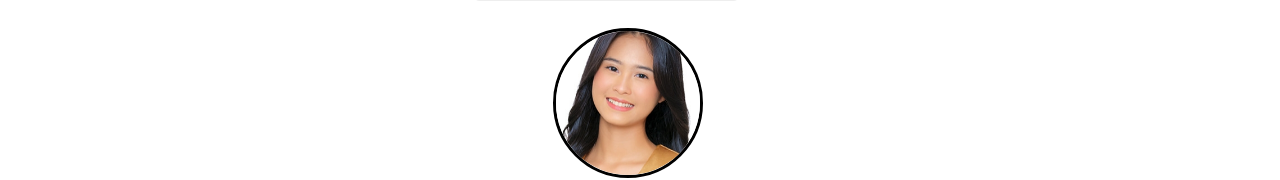
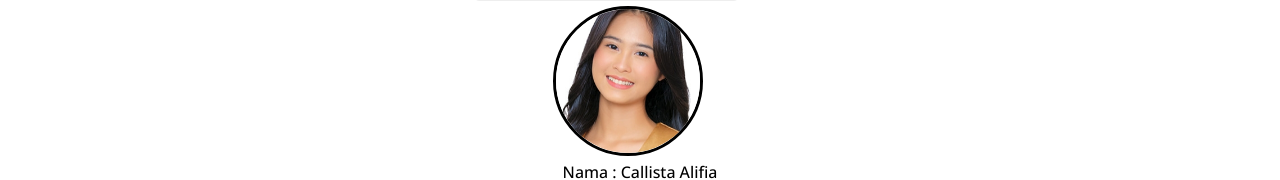
Before and after one commit to kiiprog/kiiprog.github.io, a plain HTML site: page index.html in a window 1280 px wide. Shown: the part 427-607 px from the top of the page. Drawn offline with nearby package versions, Linux system fonts and the light colour scheme; grey boxes are pictures that could not be loaded.

Commit message:
Update index.html

```diff
--- a/index.html
+++ b/index.html
@@ -82,7 +82,7 @@
   </div>
   <br><iframe class="iframe" width="265" height="150" src="https://www.youtube.com/embed/RwdY2PhAu34" title="YouTube video player"></iframe>
   <div class="callie">
-  <br><img class="calliejkt48" src="callistaalifiawardhana.jpg" alt="Callista Alifia Wardhana"/></div>
+  <img class="calliejkt48" src="callistaalifiawardhana.jpg" alt="Callista Alifia Wardhana"/></div>
   <center>
   <p>Nama : Callista Alifia</p><hr>
   <p>Tanggal Lahir : 08 Agustus 2005</p><hr>
```
